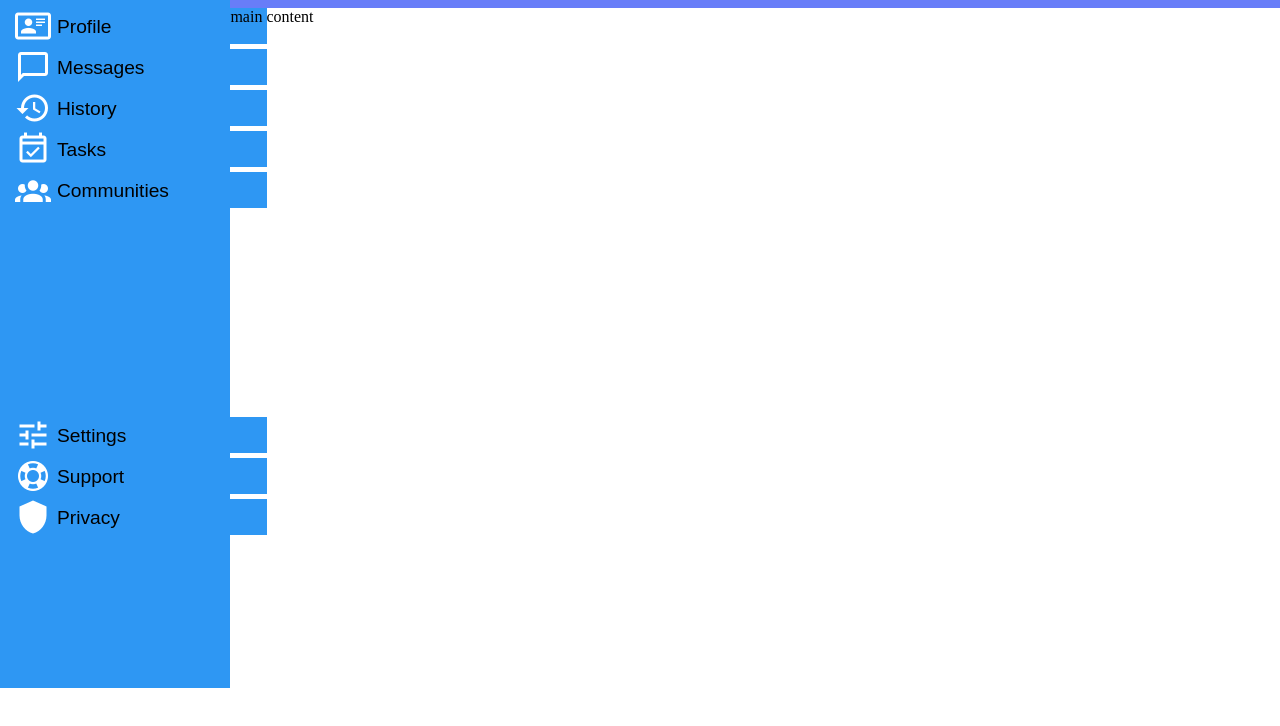
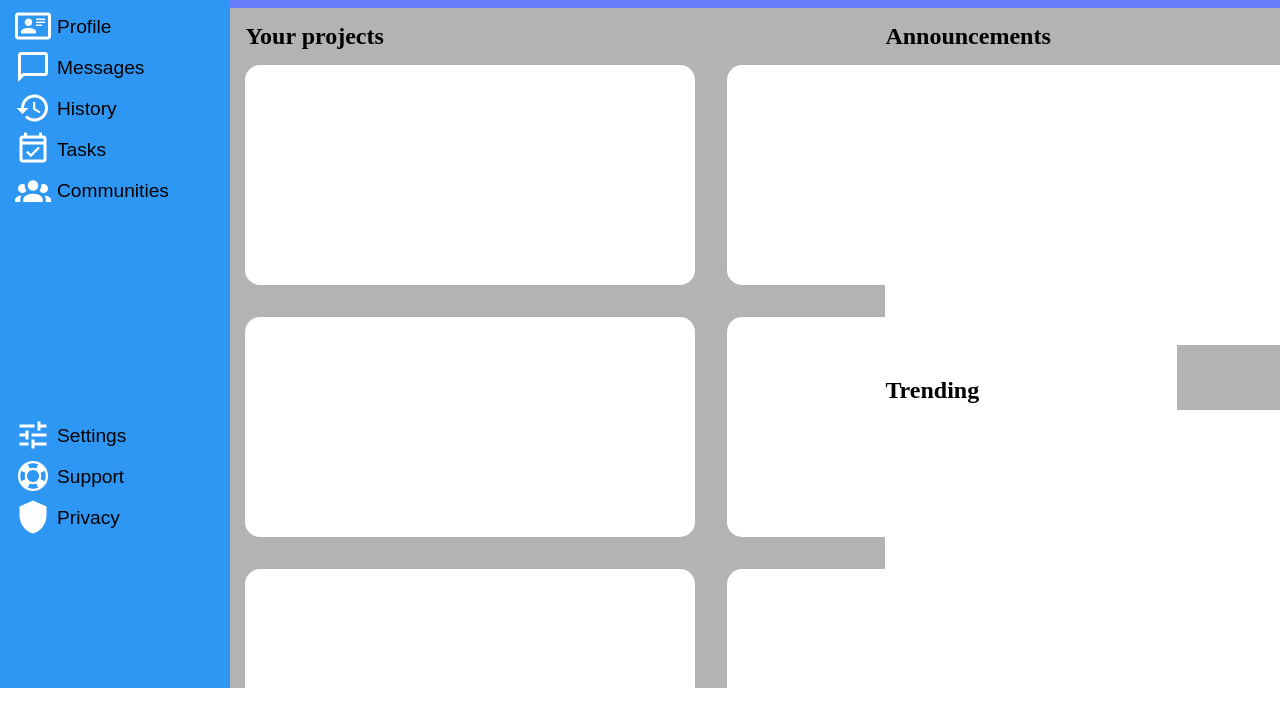
Before and after one commit to SbTobe/admin-dashboard, a plain HTML site: page index.html in a window 1280 px wide. Shown: the part 112-838 px from the top of the page. Before the commit the page ends 800 px from the top, so only its background shows below. Drawn offline with Linux system fonts and the light colour scheme.

Commit message:
added cards for the main content

```diff
--- a/index.html
+++ b/index.html
@@ -72,14 +72,51 @@
 
         </div>
     </div>
+    <div class="main-container">
+
+    <div class="wrapper-main1">
+      <div class="item1"><h2>Your projects</h2></div>
+
+        <div class="grid-container1">
+
+        <div class="item item2"></div>
+        <div class="item item3"></div>
+        <div class="item item4"></div>
+        <div class="item item5"></div>
+        <div class="item item6"></div>
+        <div class="item item7"></div>
+
+
+      </div>
+    </div>
+
+    <div class="wrapper-main2">
+      <div class="item8"><h2>Announcements</h2></div>
+      <div class="grid-container2">
+        <div class="item item9"></div>
+        <div class="item10"><h2>Trending</h2></div>
+        <div class="item item11"></div>
+
+
+
+      </div>
+    </div>
+
+
+    </div>
 
 
 
 
-      main content
-    </div>
+
+
+
+
+
+
+
     </div>
       </div>
-    </div>
+
   </body>
 </html>
--- a/style.css
+++ b/style.css
@@ -160,11 +160,76 @@ p > span {
 }
 
 .icon-name > p {
-    font-size: 1.3em;
-    font-weight: 800;
+  font-size: 1.3em;
+  font-weight: 800;
 }
 
 /* main content styles */
 
 .content {
+  background-color: rgb(179, 179, 179);
 }
+
+.main-container {
+  display: flex;
+  flex-direction: row;
+
+}
+
+.wrapper-main1 {
+  display: flex;
+  flex-direction: column;
+  padding-left: 15px;
+  padding-top: 15px;
+  width: 50vw;
+  height: 70vh;
+}
+
+.wrapper-main2 {
+  display: flex;
+  flex-direction: column;
+
+  width: 10vw;
+  height: 70vh;
+}
+
+.grid-container1 {
+  display: grid;
+  grid-template-columns: repeat(2, 1fr);
+  grid-gap: 2rem;
+}
+
+.grid-container2 {
+  display: grid;
+  grid-template-columns: 1fr;
+  grid-gap: 2rem;
+}
+
+.item {
+  width: 450px;
+  height: 220px;
+  background-color: white;
+  border-radius: 15px;
+}
+
+.item1 {
+  padding-bottom: 15px;
+}
+
+.item8 {
+  padding-top: 15px;
+  padding-bottom: 15px;
+}
+
+.grid-container2 >.item10 {
+
+  height: 1px;
+}
+
+.grid-container2 >.item9 {
+  height: 35vh;
+}
+
+.grid-container2 >.item11 {
+  height: 36vh;
+}
```
